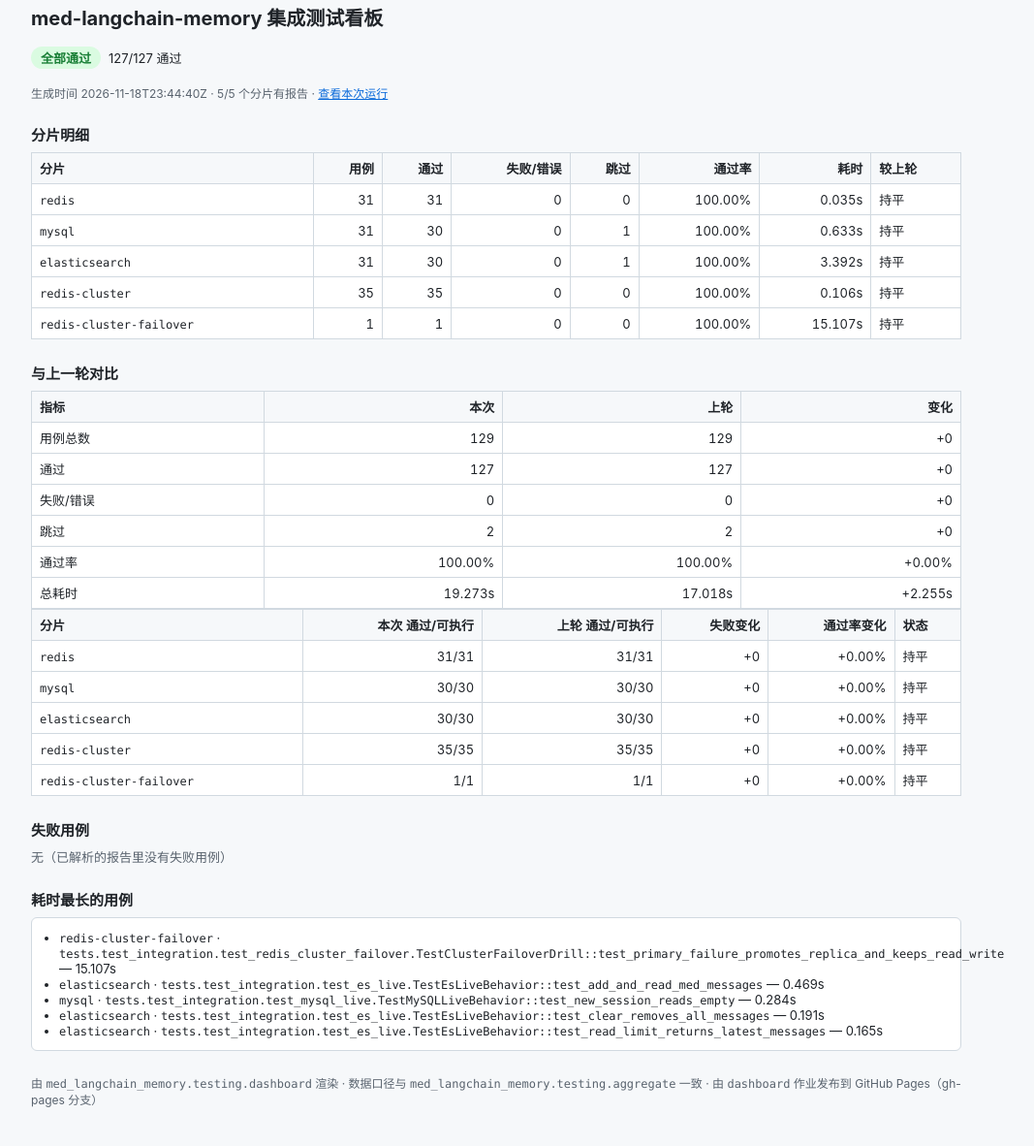
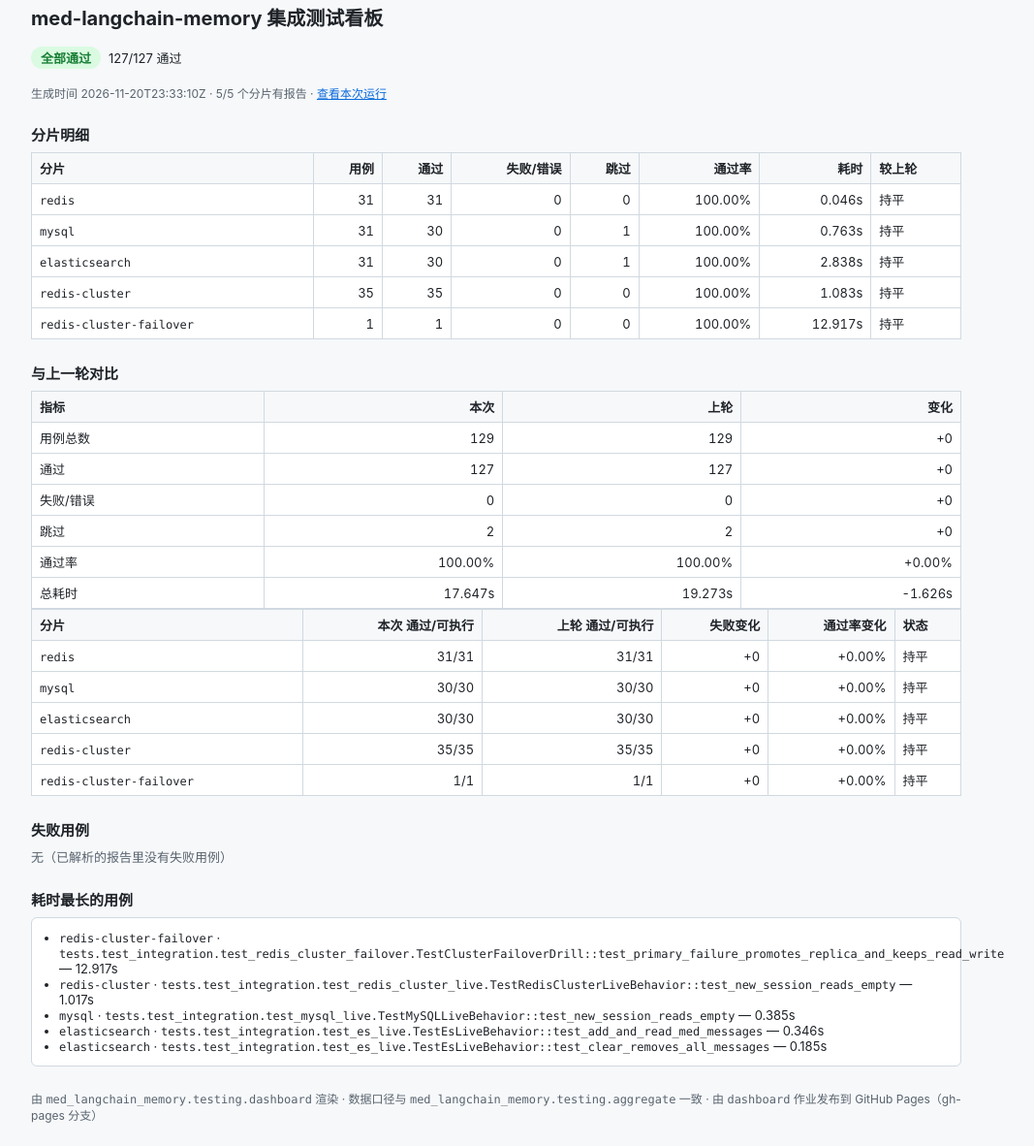
Before and after one commit to xxinjie21/med-langchain-memory, a plain HTML site: page index.html in a window 1280 px wide. Shown: the part 21-1203 px from the top of the page at 97% size, without its empty margins (128-1195 px from the left). Drawn offline with Linux system fonts and the light colour scheme.

Commit message:
deploy: 0e5d5bf72fdcc0ebb1cd0d7c5cb1f74018510e18

```diff
--- a/index.html
+++ b/index.html
@@ -38,18 +38,18 @@ footer { margin-top: 24px; color: #59636e; font-size: 12px; }
 <header>
 <h1>med-langchain-memory 集成测试看板</h1>
 <p><span class="badge ok">全部通过</span><span class="detail">127/127 通过</span></p>
-<p class="meta">生成时间 2026-11-18T23:44:40Z · 5/5 个分片有报告 · <a href="https://github.com/xxinjie21/med-langchain-memory/actions/runs/44422524902">查看本次运行</a></p>
+<p class="meta">生成时间 2026-11-20T23:33:10Z · 5/5 个分片有报告 · <a href="https://github.com/xxinjie21/med-langchain-memory/actions/runs/44836832337">查看本次运行</a></p>
 </header>
 <section>
 <h2>分片明细</h2>
 <table>
 <thead><tr><th>分片</th><th class="num">用例</th><th class="num">通过</th><th class="num">失败/错误</th><th class="num">跳过</th><th class="num">通过率</th><th class="num">耗时</th><th>较上轮</th></tr></thead>
 <tbody>
-<tr><td><code>redis</code></td><td class="num">31</td><td class="num">31</td><td class="num">0</td><td class="num">0</td><td class="num">100.00%</td><td class="num">0.035s</td><td>持平</td></tr>
-<tr><td><code>mysql</code></td><td class="num">31</td><td class="num">30</td><td class="num">0</td><td class="num">1</td><td class="num">100.00%</td><td class="num">0.633s</td><td>持平</td></tr>
-<tr><td><code>elasticsearch</code></td><td class="num">31</td><td class="num">30</td><td class="num">0</td><td class="num">1</td><td class="num">100.00%</td><td class="num">3.392s</td><td>持平</td></tr>
-<tr><td><code>redis-cluster</code></td><td class="num">35</td><td class="num">35</td><td class="num">0</td><td class="num">0</td><td class="num">100.00%</td><td class="num">0.106s</td><td>持平</td></tr>
-<tr><td><code>redis-cluster-failover</code></td><td class="num">1</td><td class="num">1</td><td class="num">0</td><td class="num">0</td><td class="num">100.00%</td><td class="num">15.107s</td><td>持平</td></tr>
+<tr><td><code>redis</code></td><td class="num">31</td><td class="num">31</td><td class="num">0</td><td class="num">0</td><td class="num">100.00%</td><td class="num">0.046s</td><td>持平</td></tr>
+<tr><td><code>mysql</code></td><td class="num">31</td><td class="num">30</td><td class="num">0</td><td class="num">1</td><td class="num">100.00%</td><td class="num">0.763s</td><td>持平</td></tr>
+<tr><td><code>elasticsearch</code></td><td class="num">31</td><td class="num">30</td><td class="num">0</td><td class="num">1</td><td class="num">100.00%</td><td class="num">2.838s</td><td>持平</td></tr>
+<tr><td><code>redis-cluster</code></td><td class="num">35</td><td class="num">35</td><td class="num">0</td><td class="num">0</td><td class="num">100.00%</td><td class="num">1.083s</td><td>持平</td></tr>
+<tr><td><code>redis-cluster-failover</code></td><td class="num">1</td><td class="num">1</td><td class="num">0</td><td class="num">0</td><td class="num">100.00%</td><td class="num">12.917s</td><td>持平</td></tr>
 </tbody>
 </table>
 </section>
@@ -63,7 +63,7 @@ footer { margin-top: 24px; color: #59636e; font-size: 12px; }
 <tr><td>失败/错误</td><td class="num">0</td><td class="num">0</td><td class="num">+0</td></tr>
 <tr><td>跳过</td><td class="num">2</td><td class="num">2</td><td class="num">+0</td></tr>
 <tr><td>通过率</td><td class="num">100.00%</td><td class="num">100.00%</td><td class="num">+0.00%</td></tr>
-<tr><td>总耗时</td><td class="num">19.273s</td><td class="num">17.018s</td><td class="num">+2.255s</td></tr>
+<tr><td>总耗时</td><td class="num">17.647s</td><td class="num">19.273s</td><td class="num">-1.626s</td></tr>
 </tbody>
 </table>
 <table>
@@ -81,11 +81,11 @@ footer { margin-top: 24px; color: #59636e; font-size: 12px; }
 <p class="empty">无（已解析的报告里没有失败用例）</p>
 <h2>耗时最长的用例</h2>
 <ul>
-<li><code>redis-cluster-failover</code> · <code>tests.test_integration.test_redis_cluster_failover.TestClusterFailoverDrill::test_primary_failure_promotes_replica_and_keeps_read_write</code> — 15.107s</li>
-<li><code>elasticsearch</code> · <code>tests.test_integration.test_es_live.TestEsLiveBehavior::test_add_and_read_med_messages</code> — 0.469s</li>
-<li><code>mysql</code> · <code>tests.test_integration.test_mysql_live.TestMySQLLiveBehavior::test_new_session_reads_empty</code> — 0.284s</li>
-<li><code>elasticsearch</code> · <code>tests.test_integration.test_es_live.TestEsLiveBehavior::test_clear_removes_all_messages</code> — 0.191s</li>
-<li><code>elasticsearch</code> · <code>tests.test_integration.test_es_live.TestEsLiveBehavior::test_read_limit_returns_latest_messages</code> — 0.165s</li>
+<li><code>redis-cluster-failover</code> · <code>tests.test_integration.test_redis_cluster_failover.TestClusterFailoverDrill::test_primary_failure_promotes_replica_and_keeps_read_write</code> — 12.917s</li>
+<li><code>redis-cluster</code> · <code>tests.test_integration.test_redis_cluster_live.TestRedisClusterLiveBehavior::test_new_session_reads_empty</code> — 1.017s</li>
+<li><code>mysql</code> · <code>tests.test_integration.test_mysql_live.TestMySQLLiveBehavior::test_new_session_reads_empty</code> — 0.385s</li>
+<li><code>elasticsearch</code> · <code>tests.test_integration.test_es_live.TestEsLiveBehavior::test_add_and_read_med_messages</code> — 0.346s</li>
+<li><code>elasticsearch</code> · <code>tests.test_integration.test_es_live.TestEsLiveBehavior::test_clear_removes_all_messages</code> — 0.185s</li>
 </ul>
 <footer>
 由 <code>med_langchain_memory.testing.dashboard</code> 渲染 · 数据口径与 <code>med_langchain_memory.testing.aggregate</code> 一致 · 由 <code>dashboard</code> 作业发布到 GitHub Pages（gh-pages 分支）
```
